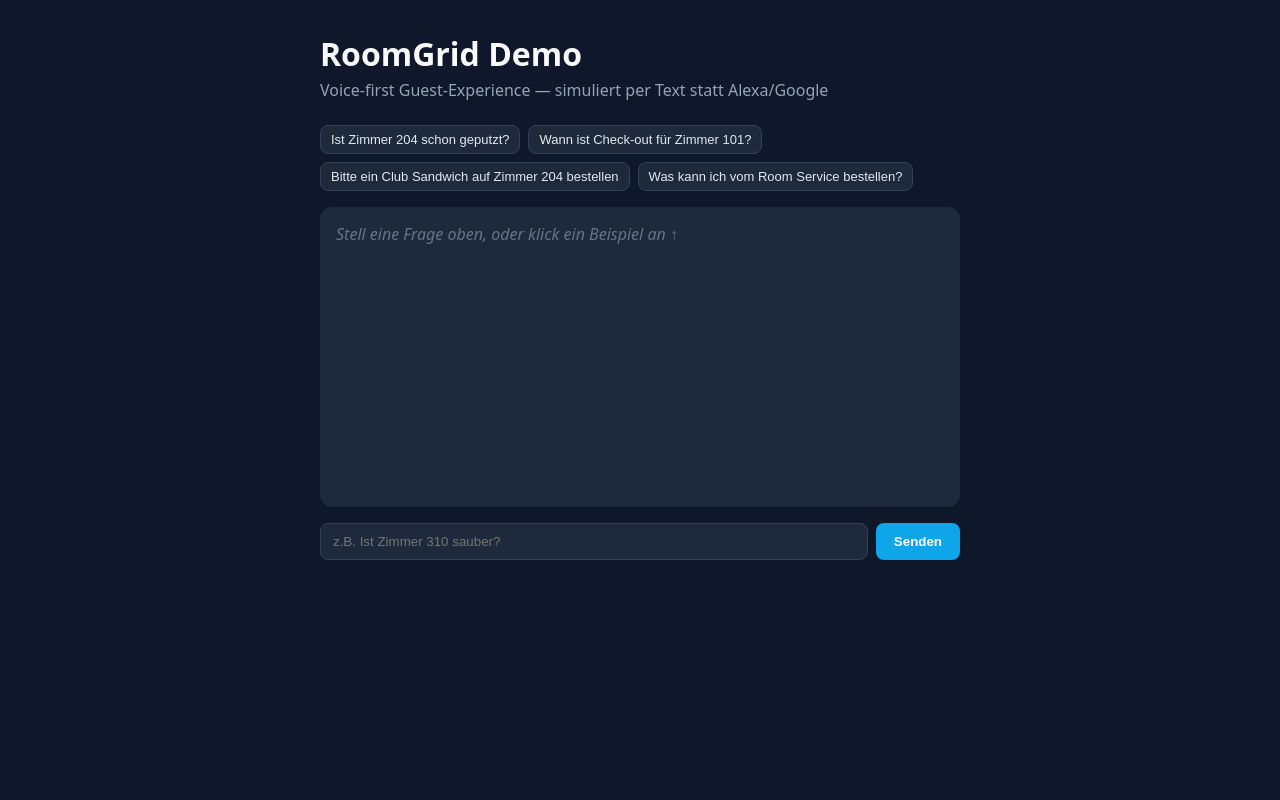
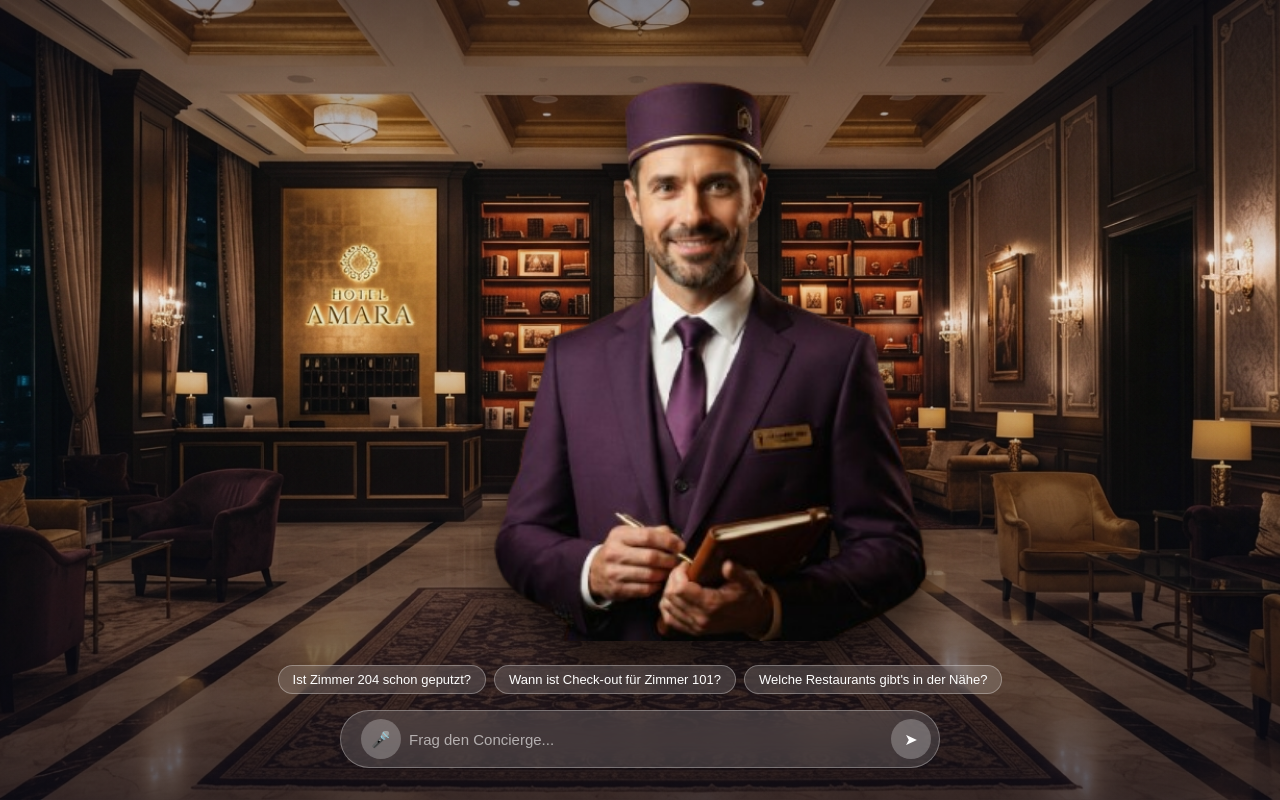
Before and after one commit to deki84/hotel-voice-assistant-demo, a Next.js app: page / in a window 1280 px wide. Built offline with nearby package versions, Linux system fonts and the light colour scheme.

Commit message:
feat: replace chat window with hotel scene and speech bubble UI

```diff
--- a/pages/index.tsx
+++ b/pages/index.tsx
@@ -1,4 +1,4 @@
-import { useState, FormEvent } from "react";
+import { useState, useRef, SyntheticEvent } from "react";
 
 interface ChatMessage {
   role: "user" | "assistant";
@@ -8,14 +8,17 @@ interface ChatMessage {
 const EXAMPLE_PROMPTS = [
   "Ist Zimmer 204 schon geputzt?",
   "Wann ist Check-out für Zimmer 101?",
-  "Bitte ein Club Sandwich auf Zimmer 204 bestellen",
-  "Was kann ich vom Room Service bestellen?",
+  "Welche Restaurants gibt's in der Nähe?",
 ];
 
 export default function Home() {
   const [messages, setMessages] = useState<ChatMessage[]>([]);
   const [input, setInput] = useState("");
   const [loading, setLoading] = useState(false);
+  const [isListening, setIsListening] = useState(false);
+  const recognitionRef = useRef<MinimalSpeechRecognition | null>(null);
+
+  const lastAssistant = [...messages].reverse().find((m) => m.role === "assistant");
 
   async function sendMessage(text: string) {
     if (!text.trim() || loading) return;
@@ -32,22 +35,74 @@ export default function Home() {
       const replyText = res.ok ? data.reply : `Fehler: ${data.error}`;
       setMessages((prev) => [...prev, { role: "assistant", content: replyText }]);
     } catch {
-      setMessages((prev) => [...prev, { role: "assistant", content: "Netzwerkfehler - lief der Server?" }]);
+      setMessages((prev) => [
+        ...prev,
+        { role: "assistant", content: "Netzwerkfehler - lief der Server?" },
+      ]);
     } finally {
       setLoading(false);
     }
   }
 
-  function handleSubmit(e: FormEvent) {
+  function handleSubmit(e: SyntheticEvent) {
     e.preventDefault();
     sendMessage(input);
   }
 
+  function startVoiceInput() {
+    const SpeechRecognitionCtor = window.SpeechRecognition ?? window.webkitSpeechRecognition;
+    if (!SpeechRecognitionCtor) {
+      alert("Speech Recognition wird von diesem Browser nicht unterstützt. Bitte Chrome oder Edge nutzen.");
+      return;
+    }
+    const recognition = new SpeechRecognitionCtor();
+    recognition.lang = "de-DE";
+    recognition.interimResults = false;
+    recognition.maxAlternatives = 1;
+    recognition.onstart = () => setIsListening(true);
+    recognition.onend = () => setIsListening(false);
+    recognition.onerror = () => setIsListening(false);
+    recognition.onresult = (event: MinimalSpeechRecognitionEvent) => {
+      sendMessage(event.results[0][0].transcript);
+    };
+    recognitionRef.current = recognition;
+    recognition.start();
+  }
+
   return (
-    <main style={styles.page}>
-      <div style={styles.container}>
-        <h1 style={styles.title}>RoomGrid Demo</h1>
-        <p style={styles.subtitle}>Voice-first Guest-Experience — simuliert per Text statt Alexa/Google</p>
+    <main style={styles.scene}>
+      <div style={styles.vignette} />
+
+            <div style={styles.stage}>
+        <img src="/concierge.png" alt="Hotel-Concierge" style={styles.character} />
+
+        {loading && (
+          <div style={styles.assistantBubbleWrap}>
+            <div style={{ ...styles.assistantBubble, display: "flex", gap: 5, alignItems: "center" }}>
+              <span style={styles.dot} />
+              <span style={{ ...styles.dot, animationDelay: "0.2s" }} />
+              <span style={{ ...styles.dot, animationDelay: "0.4s" }} />
+            </div>
+            <svg width="50" height="36" style={styles.assistantTail} aria-hidden="true">
+              <polygon points="4,0 40,0 -6,36" fill="rgba(255,255,255,0.96)" />
+            </svg>
+          </div>
+        )}
+
+        {lastAssistant && !loading && (
+          <div style={styles.assistantBubbleWrap}>
+            <div style={styles.assistantBubble}>{lastAssistant.content}</div>
+            <svg width="50" height="36" style={styles.assistantTail} aria-hidden="true">
+              <polygon points="4,0 40,0 -6,36" fill="rgba(255,255,255,0.96)" />
+            </svg>
+          </div>
+        )}
+      </div>
+
+
+
+
+
       <div style={styles.examples}>
         {EXAMPLE_PROMPTS.map((prompt) => (
           <button key={prompt} style={styles.exampleBtn} onClick={() => sendMessage(prompt)} disabled={loading}>
@@ -55,37 +110,183 @@ export default function Home() {
           </button>
         ))}
       </div>
-        <div style={styles.chatBox}>
-          {messages.length === 0 && <p style={styles.placeholder}>Stell eine Frage oben, oder klick ein Beispiel an ↑</p>}
-          {messages.map((msg, i) => (
-            <div key={i} style={{ ...styles.bubble, ...(msg.role === "user" ? styles.userBubble : styles.assistantBubble) }}>
-              <strong>{msg.role === "user" ? "Gast" : "RoomGrid"}:</strong> {msg.content}
-            </div>
-          ))}
-          {loading && <div style={styles.placeholder}>RoomGrid tippt …</div>}
-        </div>
-        <form onSubmit={handleSubmit} style={styles.form}>
-          <input style={styles.input} value={input} onChange={(e) => setInput(e.target.value)} placeholder="z.B. Ist Zimmer 310 sauber?" />
-          <button style={styles.sendBtn} type="submit" disabled={loading}>Senden</button>
+
+      <form onSubmit={handleSubmit} style={styles.inputBar}>
+        <button
+          type="button"
+          onClick={startVoiceInput}
+          style={{ ...styles.roundBtn, ...(isListening ? styles.roundBtnActive : {}) }}
+          disabled={loading}
+          aria-label="Spracheingabe"
+        >
+          🎤
+        </button>
+        <input
+          style={styles.input}
+          value={input}
+          onChange={(e) => setInput(e.target.value)}
+          placeholder="Frag den Concierge..."
+        />
+        <button style={styles.roundBtn} type="submit" disabled={loading} aria-label="Senden">
+          ➤
+        </button>
       </form>
-      </div>
+
+      <style jsx global>{`
+        input::placeholder { color: rgba(255,255,255,0.6); }
+        @keyframes pulse { 0%, 80%, 100% { opacity: 0.3; } 40% { opacity: 1; } }
+      `}</style>
     </main>
   );
 }
 
 const styles: Record<string, React.CSSProperties> = {
-  page: { minHeight: "100vh", background: "#0f172a", display: "flex", justifyContent: "center", padding: "2rem 1rem", fontFamily: "system-ui, sans-serif" },
-  container: { width: "100%", maxWidth: 640 },
-  title: { color: "#f8fafc", marginBottom: 4 },
-  subtitle: { color: "#94a3b8", marginTop: 0, marginBottom: 24 },
-  examples: { display: "flex", flexWrap: "wrap", gap: 8, marginBottom: 16 },
-  exampleBtn: { background: "#1e293b", color: "#e2e8f0", border: "1px solid #334155", borderRadius: 8, padding: "6px 10px", fontSize: 13, cursor: "pointer" },
-  chatBox: { background: "#1e293b", borderRadius: 12, padding: 16, minHeight: 300, marginBottom: 16, display: "flex", flexDirection: "column", gap: 10 },
-  placeholder: { color: "#64748b", fontStyle: "italic" },
-  bubble: { padding: "10px 14px", borderRadius: 10, maxWidth: "85%" },
-  userBubble: { background: "#334155", color: "#f1f5f9", alignSelf: "flex-end" },
-  assistantBubble: { background: "#0ea5e9", color: "#f8fafc", alignSelf: "flex-start" },
-  form: { display: "flex", gap: 8 },
-  input: { flex: 1, padding: "10px 12px", borderRadius: 8, border: "1px solid #334155", background: "#1e293b", color: "#f8fafc" },
-  sendBtn: { background: "#0ea5e9", color: "white", border: "none", borderRadius: 8, padding: "10px 18px", cursor: "pointer", fontWeight: 600 },
+  scene: {
+    position: "relative",
+    minHeight: "100vh",
+    width: "100%",
+    backgroundImage: "url(/hotel-lobby.jpeg)",
+    backgroundSize: "cover",
+    backgroundPosition: "center",
+    display: "flex",
+    flexDirection: "column",
+    justifyContent: "flex-end",
+    alignItems: "center",
+    overflow: "hidden",
+    fontFamily: "system-ui, sans-serif",
+    paddingBottom: "2rem",
+  },
+  stage: {
+  position: "relative",
+  width: "min(90vw, 480px)",
+  height: "min(72vh, 620px)",
+  marginBottom: "1.5rem",
+},
+  vignette: {
+    position: "absolute",
+    inset: 0,
+    background:
+      "linear-gradient(to bottom, rgba(10,8,20,0.5) 0%, rgba(10,8,20,0.05) 35%, rgba(10,8,20,0.7) 100%)",
+    zIndex: 1,
+    pointerEvents: "none",
+  },
+  character: {
+    position: "absolute",
+    bottom: 0,
+    left: "50%",
+    transform: "translateX(-50%)",
+    height: "72vh",
+    maxHeight: 620,
+    width: "auto",
+    objectFit: "contain",
+    filter: "drop-shadow(0 25px 18px rgba(0,0,0,0.55))",
+    zIndex: 2,
+    pointerEvents: "none",
+  },
+assistantBubbleWrap: {
+  position: "absolute",
+  top: "25%",
+  left: "68%",
+  maxWidth: "65%",
+  zIndex: 3,
+  transform: "translateY(-100%)",
+},  assistantBubble: {
+    background: "rgba(255,255,255,0.96)",
+    color: "#26215C",
+    padding: "14px 18px",
+    borderRadius: 20,
+    fontSize: 15,
+    lineHeight: 1.45,
+    boxShadow: "0 10px 30px rgba(0,0,0,0.3)",
+  },
+assistantTail: {
+  position: "absolute",
+  bottom: -20,
+  left: 24,
+  display: "block",
+},
+  userBubbleWrap: { position: "absolute", top: "18%", left: "5%", maxWidth: 240, zIndex: 3 },
+  userBubble: {
+    background: "#3C3489",
+    color: "#EEEDFE",
+    padding: "12px 16px",
+    borderRadius: 18,
+    fontSize: 14,
+    lineHeight: 1.4,
+    boxShadow: "0 10px 30px rgba(0,0,0,0.3)",
+  },
+  userTail: {
+    position: "absolute",
+    bottom: -8,
+    right: 24,
+    width: 0,
+    height: 0,
+    borderLeft: "10px solid transparent",
+    borderRight: "10px solid transparent",
+    borderTop: "10px solid #3C3489",
+  },
+  dot: {
+    display: "inline-block",
+    width: 6,
+    height: 6,
+    borderRadius: "50%",
+    background: "#7F77DD",
+    animation: "pulse 1.4s infinite",
+  },
+  examples: {
+    position: "relative",
+    zIndex: 3,
+    display: "flex",
+    flexWrap: "wrap",
+    gap: 8,
+    justifyContent: "center",
+    maxWidth: "90%",
+    marginBottom: 16,
+  },
+  exampleBtn: {
+    background: "rgba(255,255,255,0.15)",
+    backdropFilter: "blur(8px)",
+    color: "white",
+    border: "1px solid rgba(255,255,255,0.3)",
+    borderRadius: 20,
+    padding: "6px 14px",
+    fontSize: 13,
+    cursor: "pointer",
+  },
+  inputBar: {
+    position: "relative",
+    zIndex: 4,
+    width: "min(600px, 92vw)",
+    display: "flex",
+    alignItems: "center",
+    gap: 8,
+    background: "rgba(255,255,255,0.14)",
+    backdropFilter: "blur(14px)",
+    border: "1px solid rgba(255,255,255,0.3)",
+    borderRadius: 30,
+    padding: "8px 8px 8px 20px",
+  },
+  input: {
+    flex: 1,
+    background: "transparent",
+    border: "none",
+    outline: "none",
+    color: "white",
+    fontSize: 15,
+  },
+  roundBtn: {
+    width: 40,
+    height: 40,
+    borderRadius: "50%",
+    border: "none",
+    background: "rgba(255,255,255,0.25)",
+    color: "white",
+    fontSize: 16,
+    cursor: "pointer",
+    display: "flex",
+    alignItems: "center",
+    justifyContent: "center",
+    flexShrink: 0,
+  },
+  roundBtnActive: { background: "#D85A30" },
 };
```
Also changed, not shown: public/concierge.png (added), public/hotel-lobby.jpeg (added). Lines whose indentation alone changed are shown as unchanged.
